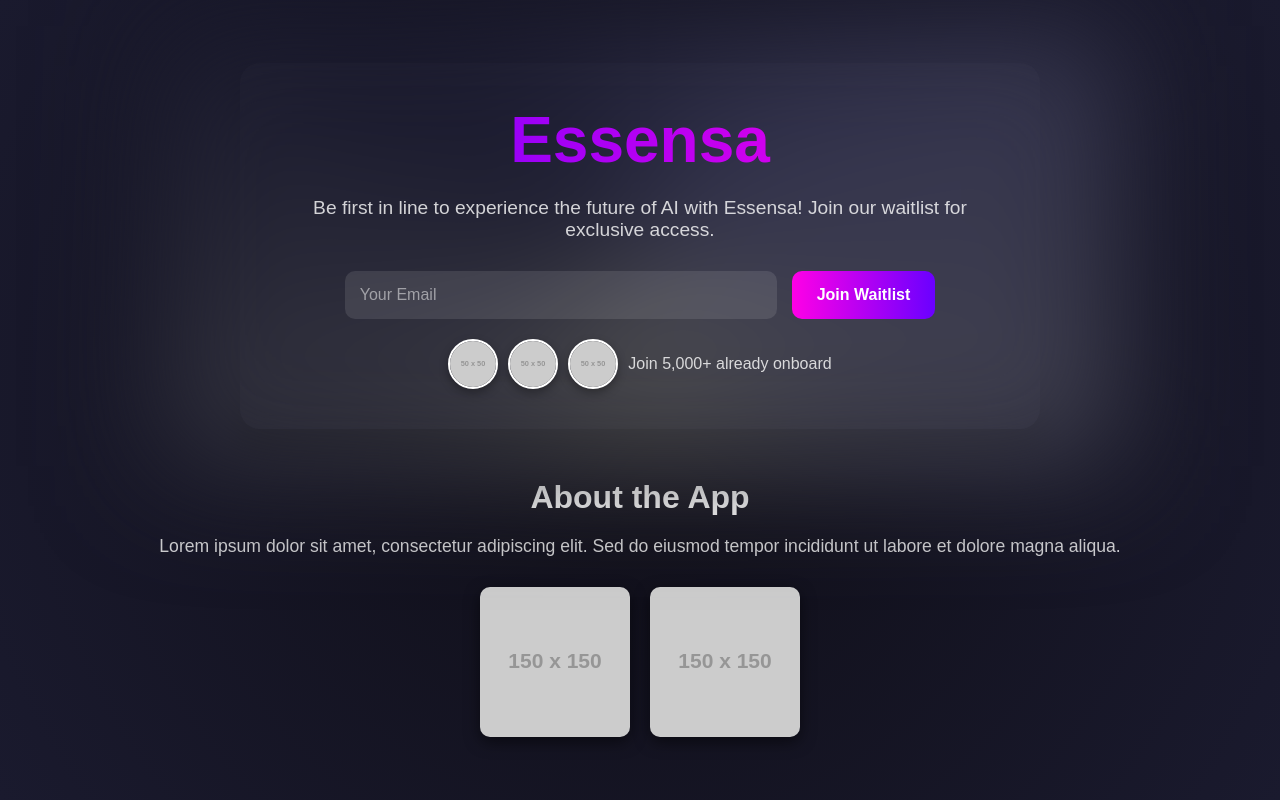
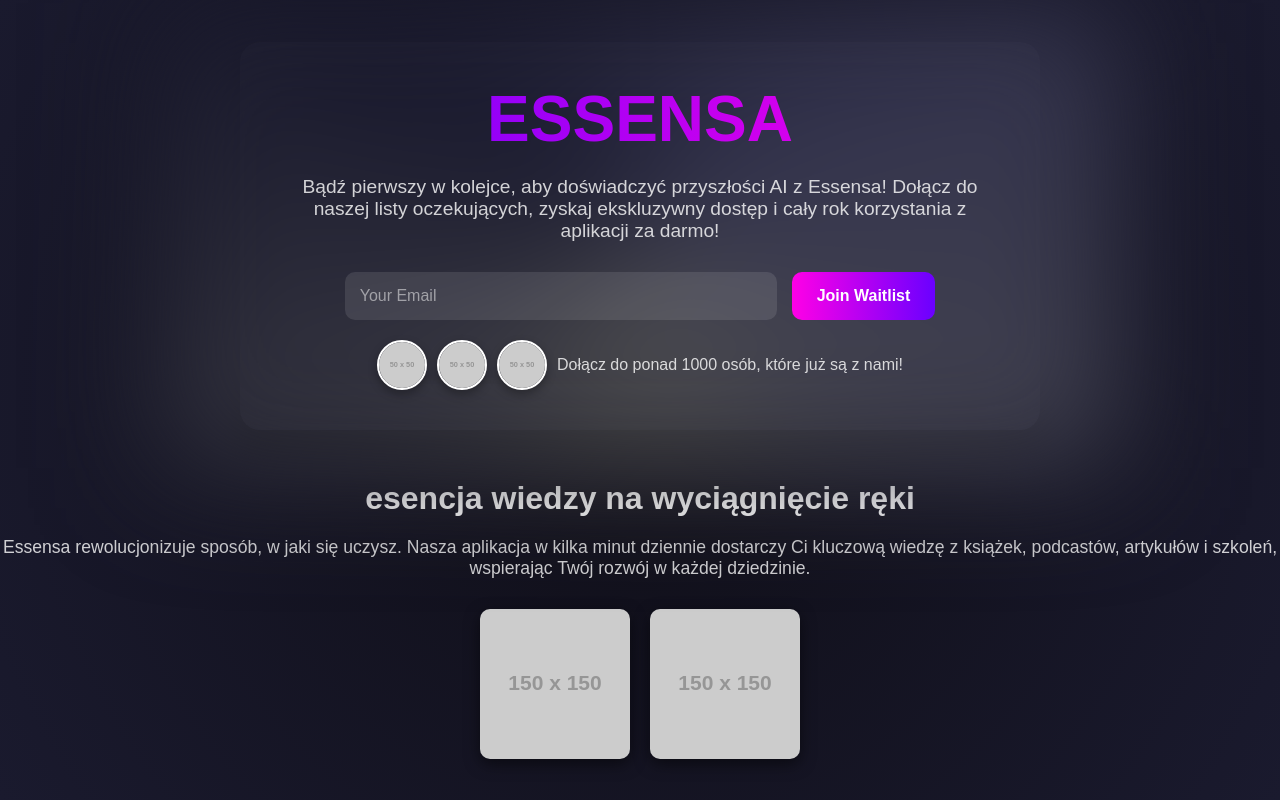
Before and after one commit to AnkaN13/waitlist, a website: page index.html in a window 1280 px wide. Drawn offline with Linux system fonts and the light colour scheme.

Commit message:
Update index.html

```diff
--- a/index.html
+++ b/index.html
@@ -3,7 +3,7 @@
 <head>
     <meta charset="UTF-8">
     <meta name="viewport" content="width=device-width, initial-scale=1.0">
-    <title>Essensa Waitlist</title>
+    <title>ESSENSA Waitlist</title>
     <style>
         /* General Reset */
         * {
@@ -163,8 +163,9 @@
 </head>
 <body>
     <div class="container">
-        <h1 class="title">Essensa</h1>
-        <p class="subtitle">Be first in line to experience the future of AI with Essensa! Join our waitlist for exclusive access.</p>
+        <h1 class="title">ESSENSA</h1>
+        <p class="subtitle">
+Bądź pierwszy w kolejce, aby doświadczyć przyszłości AI z Essensa! Dołącz do naszej listy oczekujących, zyskaj ekskluzywny dostęp i cały rok korzystania z aplikacji za darmo!</p>
         <form id="waitlist-form" class="form">
             <input type="email" id="email" placeholder="Your Email" required>
             <button type="submit">Join Waitlist</button>
@@ -176,13 +177,13 @@
             <img src="https://via.placeholder.com/50?text=U1" alt="User 1">
             <img src="https://via.placeholder.com/50?text=U2" alt="User 2">
             <img src="https://via.placeholder.com/50?text=U3" alt="User 3">
-            <span>Join 5,000+ already onboard</span>
+            <span>Dołącz do ponad 1000 osób, które już są z nami! </span>
         </div>
     </div>
 
     <div class="app-info">
-        <h2>About the App</h2>
-        <p>Lorem ipsum dolor sit amet, consectetur adipiscing elit. Sed do eiusmod tempor incididunt ut labore et dolore magna aliqua.</p>
+        <h2>esencja wiedzy na wyciągnięcie ręki</h2>
+        <p>Essensa rewolucjonizuje sposób, w jaki się uczysz. Nasza aplikacja w kilka minut dziennie dostarczy Ci kluczową wiedzę z książek, podcastów, artykułów i szkoleń, wspierając Twój rozwój w każdej dziedzinie.</p>
         <div class="app-images">
             <img src="https://via.placeholder.com/150" alt="App Screenshot 1">
             <img src="https://via.placeholder.com/150" alt="App Screenshot 2">
```
